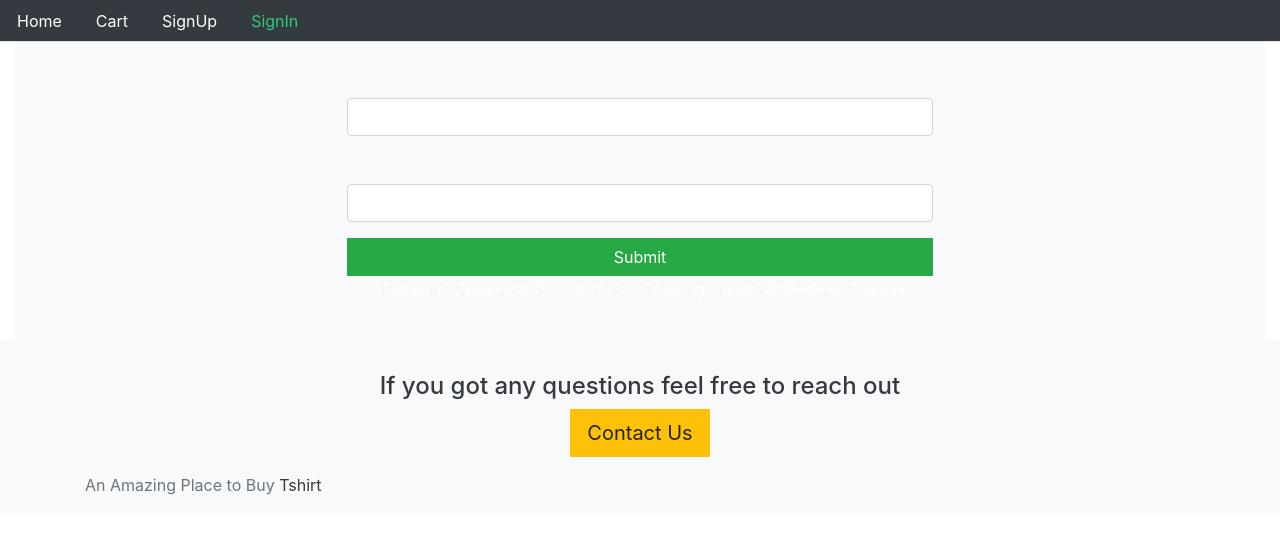
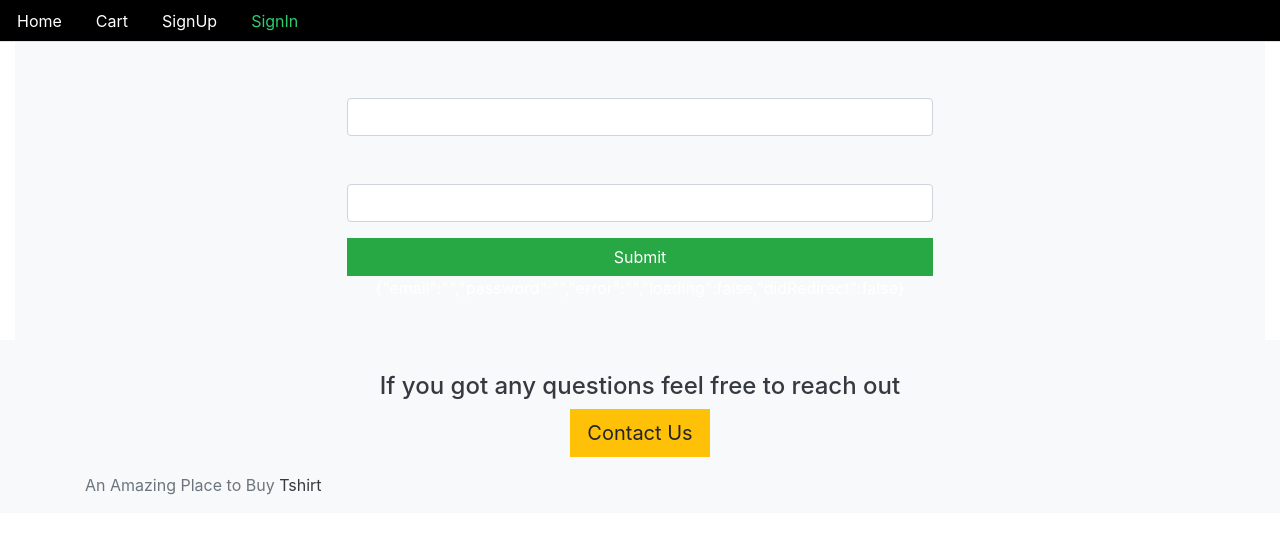
Before and after one commit to Sonooo/projfrontend, a React (Create React App) app: page /Signin in a window 1280 px wide. Shown: the top 534 px of the page. Built offline with nearby package versions, Linux system fonts and the light colour scheme.

Commit message:
black nav

```diff
--- a/src/core/Card.js
+++ b/src/core/Card.js
@@ -59,7 +59,7 @@ const Card = ({ product, addtoCart = true, removeFromCart = false, setreload = f
 
 
     return (
-        <div className="card text-white border border-light " style={{background : "#0D0D0D"}}>
+        <div className="card text-white border border-light " style={{background : "#0D0D0D", borderRadius : "4%"}}>
             <div className="card-header lead">{cartTitle}</div>
             <div className="card-body">
                 {getARedirect(redirect)}
--- a/src/core/Menu.js
+++ b/src/core/Menu.js
@@ -12,7 +12,7 @@ const currentTab = (history, path) => {
 
 const Menu = ({ history }) => (
   <div>
-    <ul className="nav nav-tabs bg-dark">
+    <ul className="nav nav-tabs " style={{backgroundColor : "black"}}>
       <li className="nav-item">
         <Link style={currentTab(history, "/")} className="nav-link" to="/">
           Home
```
